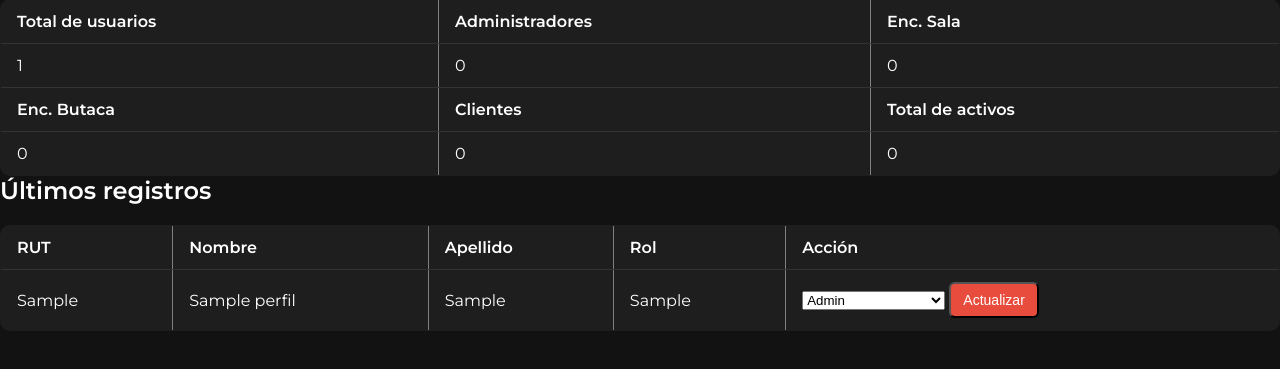
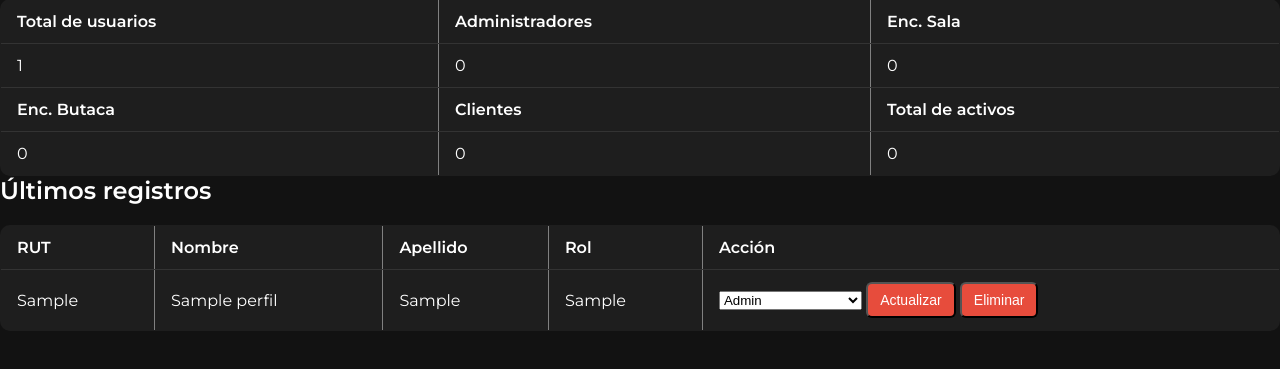
Before and after one commit to naxosit/taller-de-ingenieria-informatica, a PHP site: page /ADMIN/vista_admin.php in a window 1280 px wide. Shown: the part 203-572 px from the top of the page. Run offline with PHP 8.4, Linux system fonts and the light colour scheme; the visitor is signed in with stand-in values (Sample User, id 1); tables that the repository leaves empty hold one stand-in row (values such as "Sample post"); some libraries are stand-ins or nearby versions.

Commit message:
Se agrega boton eliminar usuario

```diff
--- a/WEB/PHP/ADMIN/vista_admin.php
+++ b/WEB/PHP/ADMIN/vista_admin.php
@@ -23,6 +23,27 @@ if ($_SERVER['REQUEST_METHOD'] === 'POST' && isset($_POST['cambiar_rol'])) {
   } catch(PDOException $e) {
       $error = "Error: ".$e->getMessage();
   }
+}
+
+// Procesar eliminación de usuario mediante el rut.
+if ($_SERVER['REQUEST_METHOD'] === 'POST' && isset($_POST['eliminar_usuario'])) {
+    $rut = $_POST['rut'];
+
+    try {
+        // Elimina el usuario de la base de datos usando el RUT.
+        $stmt = $db->prepare("DELETE FROM Perfil WHERE Rut = :rut");
+        $stmt->execute([
+            ':rut' => $rut
+        ]);
+
+        if ($stmt->rowCount() > 0) {
+            $mensaje = "Usuario con RUT ".htmlspecialchars($rut)." eliminado correctamente";
+        } else {
+            $error = "No se encontró el usuario con RUT ".htmlspecialchars($rut);
+        }
+    } catch(PDOException $e) {
+        $error = "Error al eliminar usuario: ".$e->getMessage();
+    }
 }
 
 
@@ -135,6 +156,8 @@ try {
         <td><?= htmlspecialchars($usuario['rol']) ?></td>
         <td>
           <form method="post">
+        <div class="acciones">
+          <form method="post">
             <input type="hidden" name="rut" value="<?= $usuario['rut'] ?>">
             <select name="nuevo_rol">
               <?php foreach ($roles as $idRol => $nombreRol): ?>
@@ -144,7 +167,11 @@ try {
               <?php endforeach; ?>
             </select>
             <button type="submit" class='button-eliminar' name="cambiar_rol">Actualizar</button>
+                      <form method="post" onsubmit="return confirm('¿Estás seguro de que deseas eliminar este usuario?');">
+            <input type="hidden" name="rut" value="<?= $usuario['rut'] ?>">
+            <button type="submit" class="button-eliminar" name="eliminar_usuario">Eliminar</button>
           </form>
+        </div>
         </td>
       </tr>
       <?php endforeach; ?>
```
Also changed, not shown: WEB/PHP/FormularioPago.php (+3 -4 lines).
